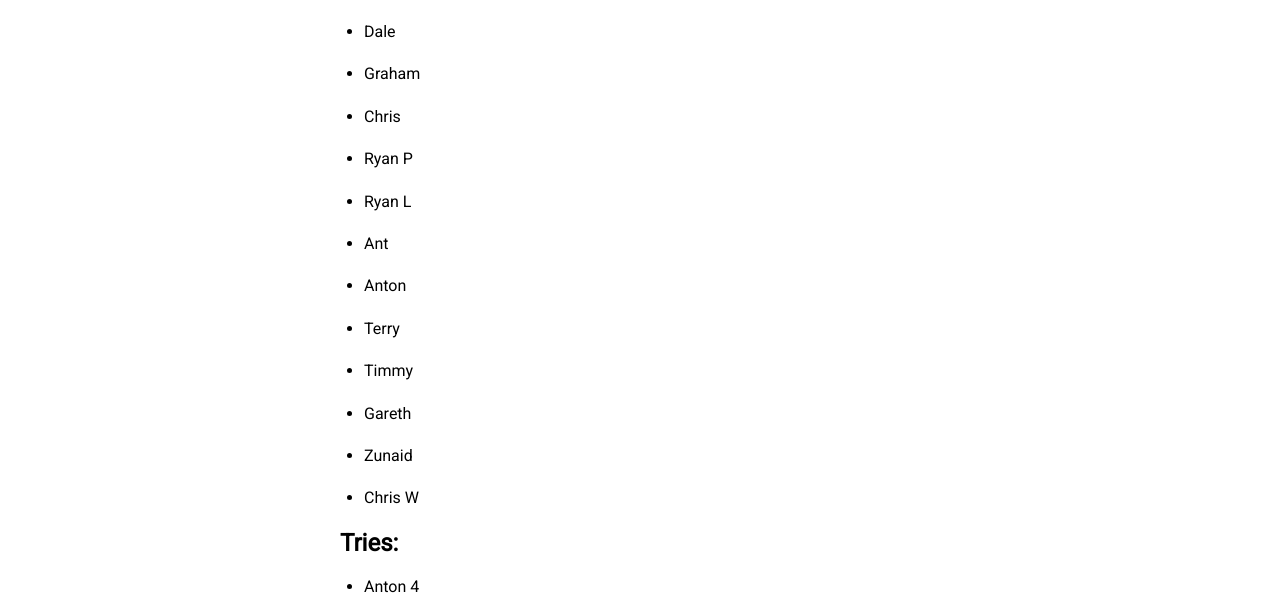
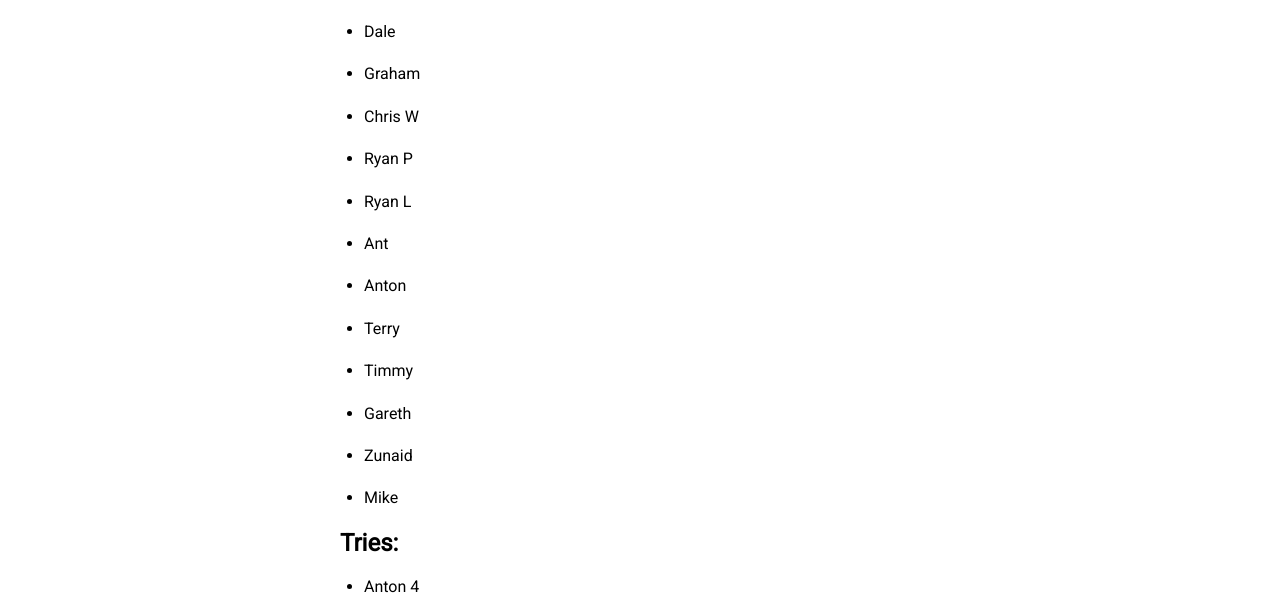
Before and after one commit to sundayrugby/sundayrugby.github.io, a Jekyll site: the page built from _posts/2022-05-15-G.md, in a window 1280 px wide and 900 px high, scrolled down 610 px. Shown: the part 153-747 px from the top of the window. Built offline with Jekyll 4.4.1, drawn with Linux system fonts in a browser that asks for light colours; nearby versions of some CDN libraries.

Commit message:
Update 2022-05-15-G.md

```diff
--- a/_posts/2022-05-15-G.md
+++ b/_posts/2022-05-15-G.md
@@ -23,7 +23,7 @@ image: 2022_05_15.jpg
 
 * Graham
 
-* Chris
+* Chris W
 
 * Ryan P
 
@@ -41,7 +41,7 @@ image: 2022_05_15.jpg
 
 * Zunaid
 
-* Chris W
+* Mike
 
 
 ## Tries:
```
